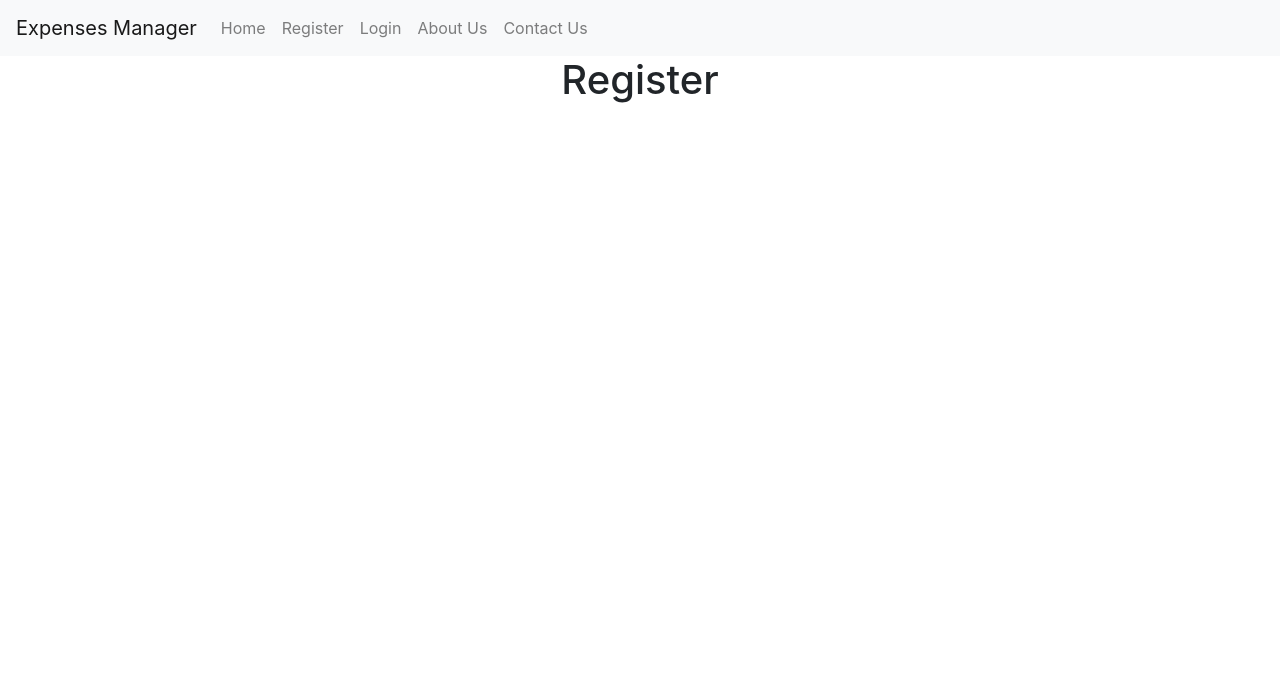
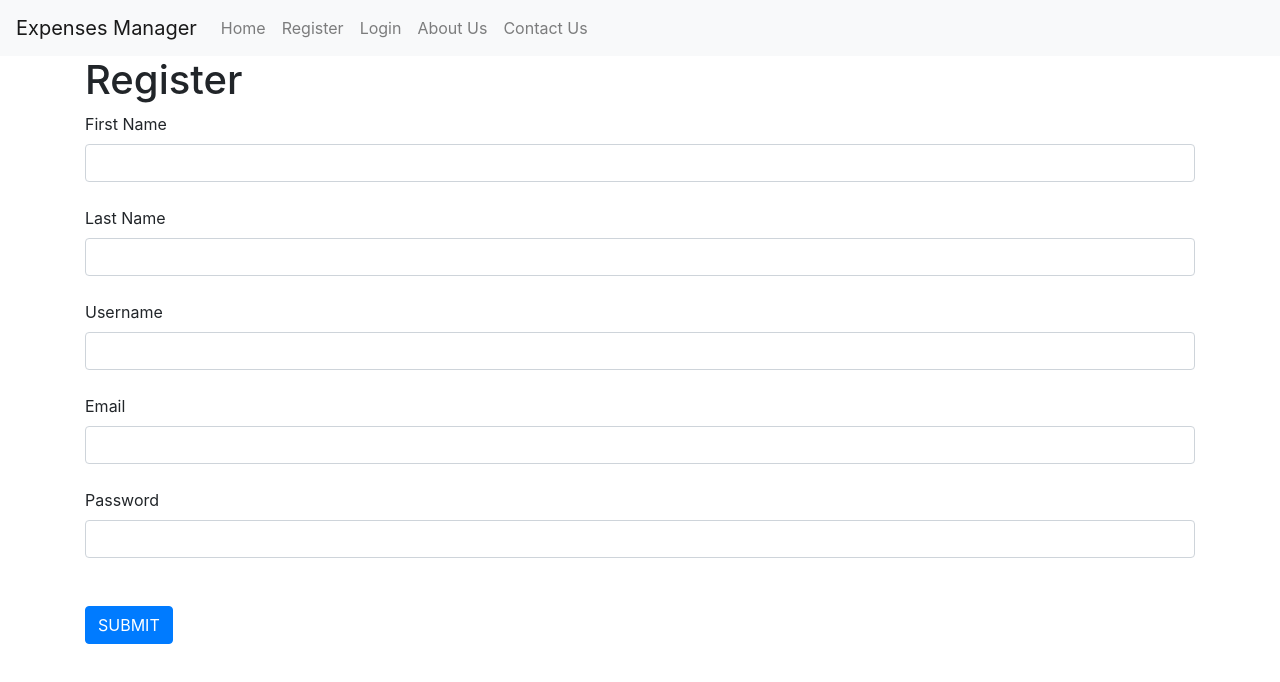
Before and after one commit to SaketZode/expense_manager, a React (Create React App) app: page /register in a window 1280 px wide. Shown: the top 682 px of the page. Built offline with nearby package versions, Linux system fonts and the light colour scheme.

Commit message:
added registration form

```diff
--- a/src/App.css
+++ b/src/App.css
@@ -1,5 +1,5 @@
 .App {
-  text-align: center;
+
 }
 
 .App-logo {
--- a/src/components/aboutus.js
+++ b/src/components/aboutus.js
@@ -3,7 +3,7 @@ import { React, Component } from "react"
 class AboutUs extends Component {
     render() {
         return (
-            <div>
+            <div className='container'>
                 <h1>About Us</h1>
             </div>
         )
--- a/src/components/contactus.js
+++ b/src/components/contactus.js
@@ -4,7 +4,7 @@ import { React, Component } from "react"
 class ContactUs extends Component {
     render() {
         return(
-            <div>
+            <div className='container'>
                 <h1>Contact Us</h1>
             </div>
         )
--- a/src/components/login.js
+++ b/src/components/login.js
@@ -4,7 +4,7 @@ import React, { Component } from "react"
 class Login extends Component {
     render() {
         return(
-            <div>
+            <div className='container'>
                 <h1>Login</h1>
             </div>
         )
--- a/src/components/register.js
+++ b/src/components/register.js
@@ -44,6 +44,16 @@ class Register extends Component {
         return(
             <div className="container">
                 <h1>Register</h1>
+                <form>
+                    <label>First Name</label><input className='form-control' type='text' onChange={this.handleFname} value={this.state.firstname}/><br/>
+                    <label>Last Name</label><input className='form-control' type='text' onChange={this.handleLname} value={this.state.lastname}/><br/>
+                    <label>Username</label><input className='form-control' type='text' onChange={this.handleUsername} value={this.state.username}/><br/>
+                    <label>Email</label><input className='form-control' type='email' onChange={this.handleEmail} value={this.state.email}/><br/>
+                    <label>Password</label><input className='form-control' type='password' onChange={this.handlePassword} value={this.state.password}/><br/>
+
+                    <br/>
+                    <input type='submit' value='SUBMIT' className='btn btn-primary'/>
+                </form>
             </div>
         )
     }
```
